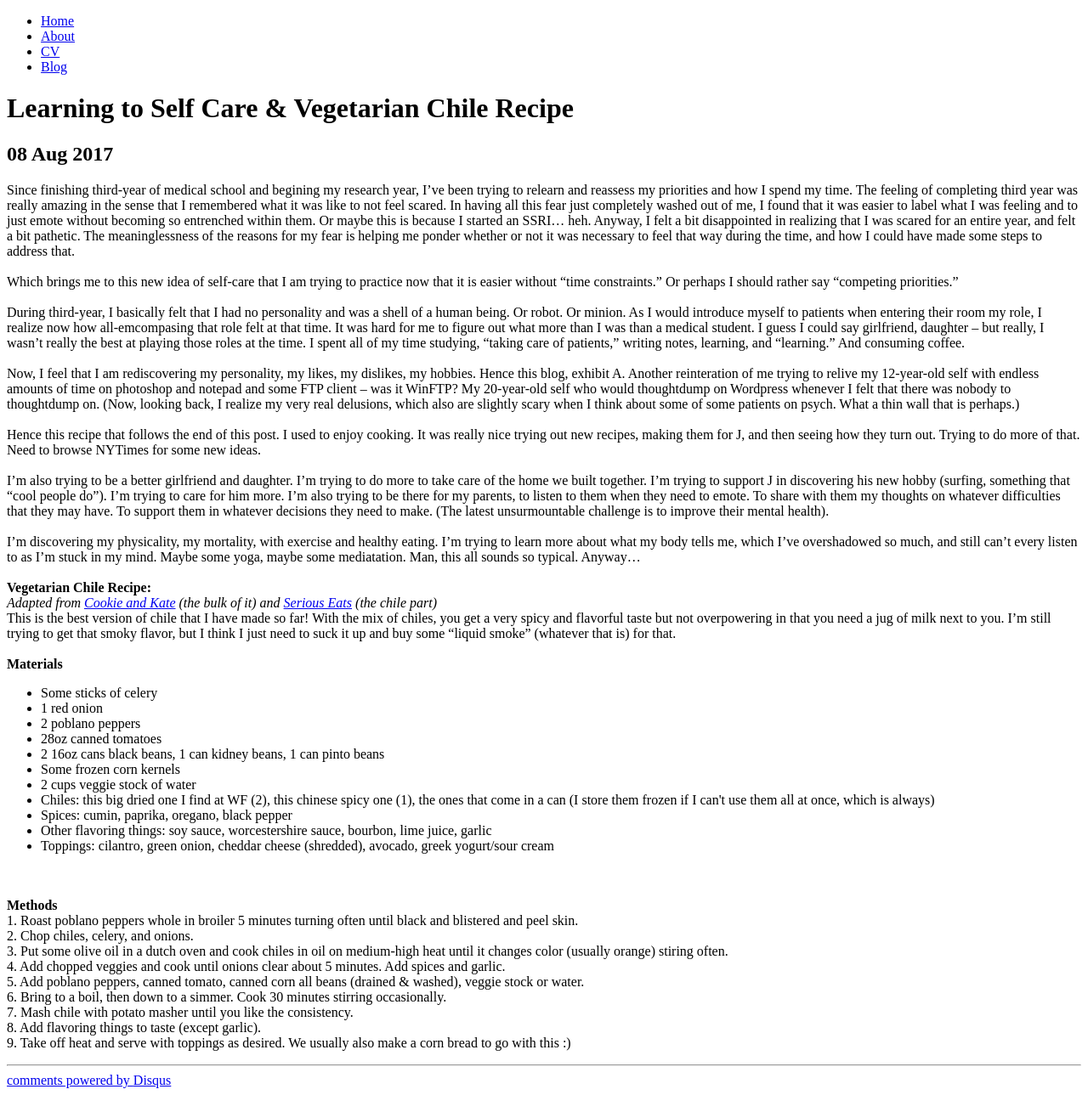
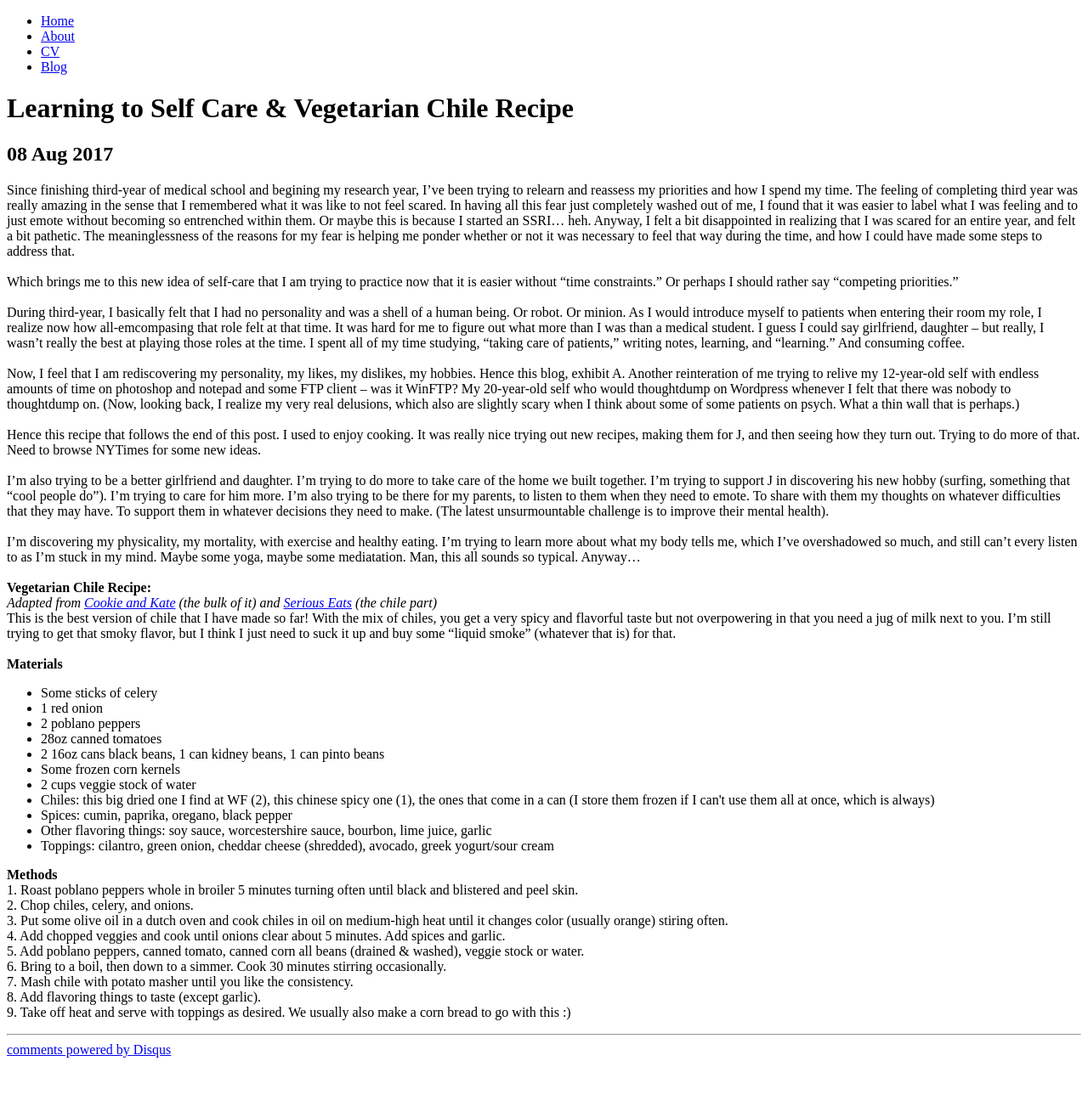
Before and after one commit to anvton/anvton.github.io, a Jekyll site: the page built from _posts/2017-08-08-learning-to-self-care.md, in a window 1280 px wide. Shown: the whole page at 85% size. Built offline with Jekyll 4.4.1, drawn with Linux system fonts in a browser that asks for light colours; comment, search, counter and statistics services are not loaded; after the commit the page ends 1253 px from its top, so only the background shows below that.

```diff
--- a/_posts/2017-08-08-learning-to-self-care.md
+++ b/_posts/2017-08-08-learning-to-self-care.md
@@ -27,7 +27,7 @@ Since finishing third-year of medical school and begining my research year, I've
 <li>Other flavoring things: soy sauce, worcestershire sauce, bourbon, lime juice, garlic</li>
 <li>Toppings: cilantro, green onion, cheddar cheese (shredded), avocado, greek yogurt/sour cream</li>
 </ul>
-<br /><br /><b>Methods</b>
+<b>Methods</b>
 <br />1. Roast poblano peppers whole in broiler 5 minutes turning often until black and blistered and peel skin.
 <br />2. Chop chiles, celery, and onions.
 <br />3. Put some olive oil in a dutch oven and cook chiles in oil on medium-high heat until it changes color (usually orange) stiring often.
```
